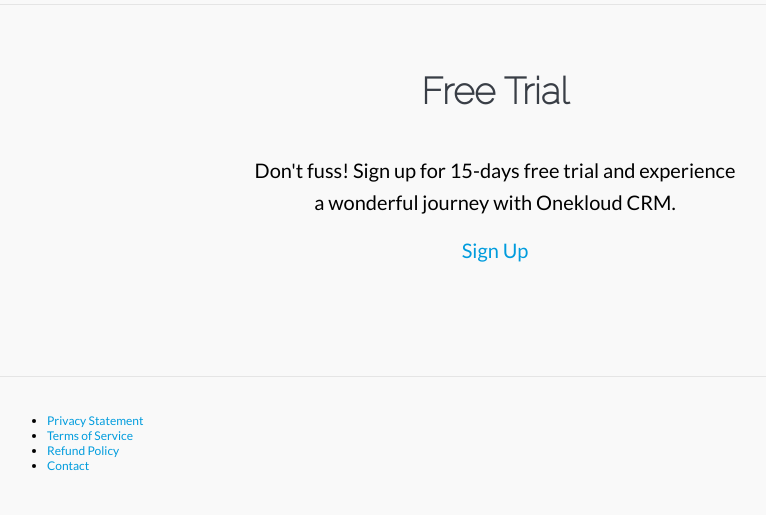
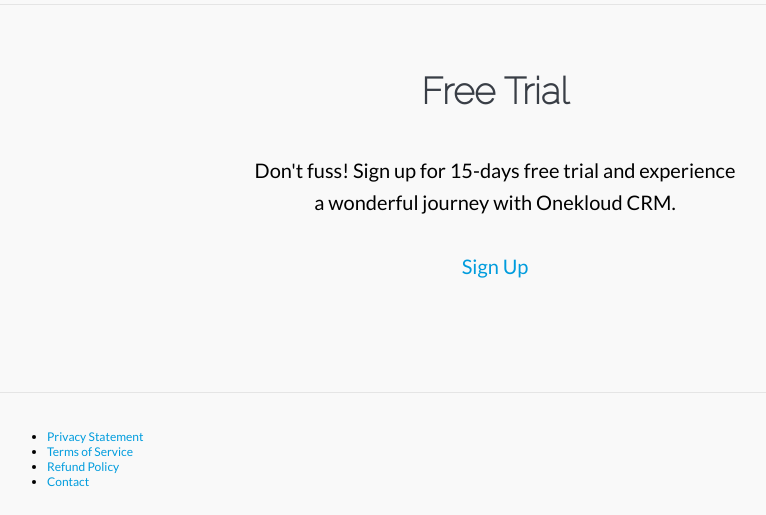
Before and after one commit to pythonista8/onekloud, a Django app: page / in a window 1280 px wide. Shown: the part 2728-3243 px from the top of the page, without its empty margins (145-911 px from the left). Run offline with Django 3.2, Linux system fonts and the light colour scheme; parts of the project's set-up code (start-up, migrations or seed data) failed here and were passed over; some libraries are stand-ins or nearby versions.

Commit message:
Small CSS fix

```diff
--- a/onekloud/apps/pages/static/pages/onekloud/css/home.css
+++ b/onekloud/apps/pages/static/pages/onekloud/css/home.css
@@ -122,6 +122,6 @@
     border-bottom: none;
 }
 
-#signup .pure-button {
+#signup p {
     margin-bottom: 1.8em;
 }
```
